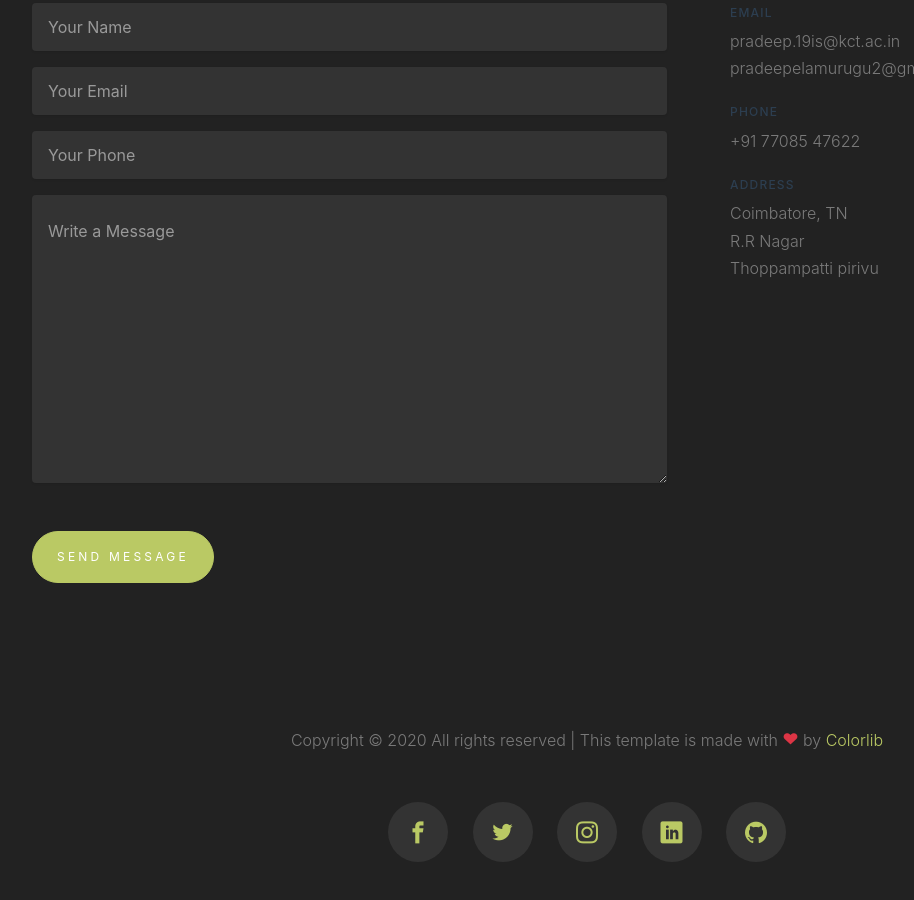
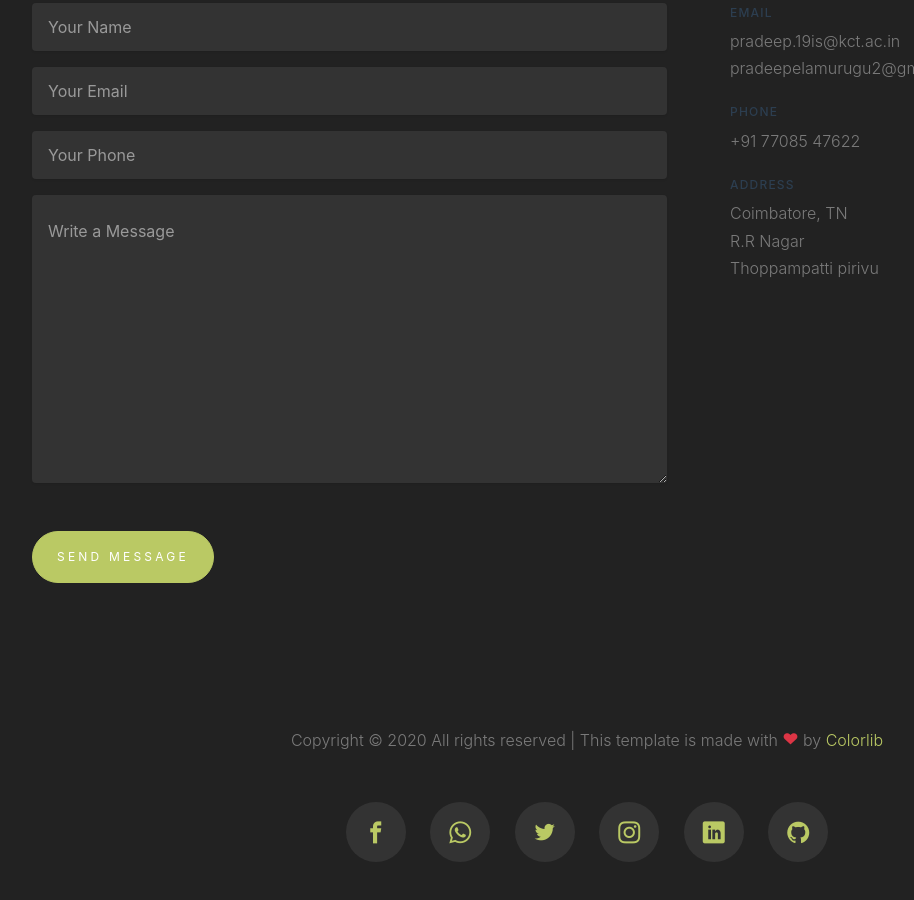
Before and after one commit to pradeepelamurugu/portfolio, a plain HTML site: page index.html in a window 1280 px wide. Shown: the part 4183-5083 px from the top of the page, without its empty margins (53-967 px from the left). Drawn offline with nearby package versions, Linux system fonts and the light colour scheme; files whose address does not match are found by name.

Commit message:
all updated

```diff
--- a/index.html
+++ b/index.html
@@ -317,12 +317,13 @@
 
 			<div class="row mb-5">
 				<div class="col-md-12 text-center">
-					<p>
-						<a href="https://www.facebook.com/pradeep.elamurugu.3/" class="social-item"><span class="icon-facebook2"></span></a>
+						<p><a href="https://www.facebook.com/pradeep.elamurugu.3/" class="social-item"><span class="icon-facebook2"></span></a>
+						<a href="https://api.whatsapp.com/send?phone=917708547622&text=&source=&data=&app_absent=" class="social-item"><span class="icon-whatsapp"></span></a>
 						<a href="https://twitter.com/pradeep97595761" class="social-item"><span class="icon-twitter"></span></a>
 						<a href="https://www.instagram.com/__.pradeep._____/" class="social-item"><span class="icon-instagram2"></span></a>
 						<a href="https://www.linkedin.com/in/pradeep-elamurugu-172792195/" class="social-item"><span class="icon-linkedin2"></span></a>
 						<a href="https://github.com/pradeepelamurugu/" class="social-item"><span class="icon-github2"></span></a>
+
 
 					</p>
 				</div>
```
